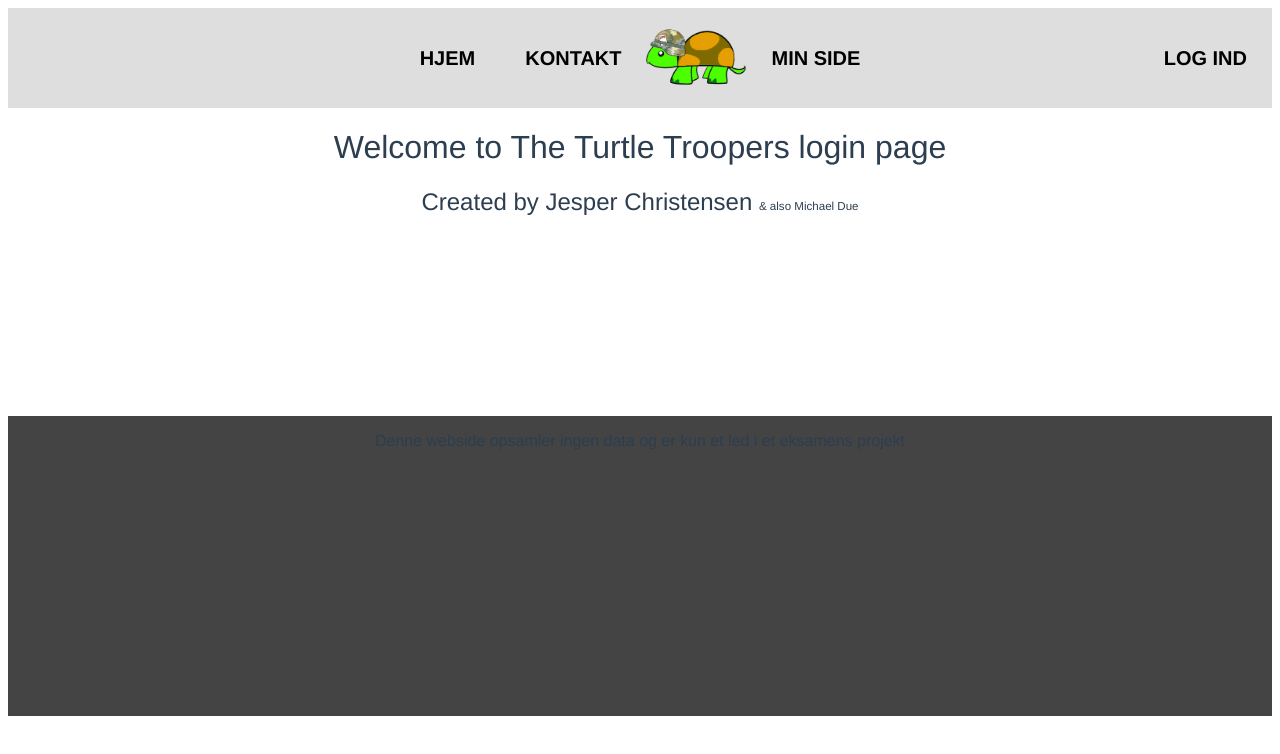
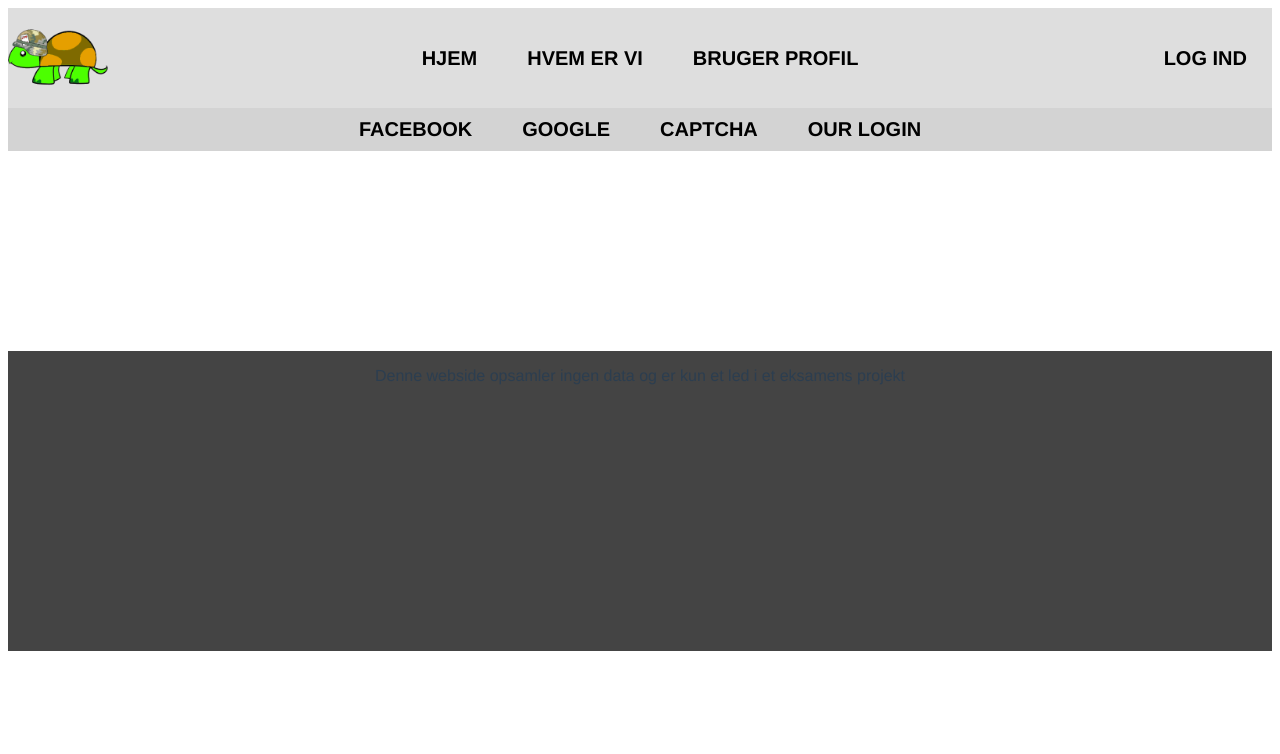
Before and after one commit to jesper3005/security-frontend, a Vue app: page /login in a window 1280 px wide. Shown: the top 754 px of the page. Built offline with nearby package versions, Linux system fonts and the light colour scheme.

Commit message:
Created LoginNavBar

```diff
--- a/src/App.vue
+++ b/src/App.vue
@@ -1,11 +1,11 @@
 <script>
-import NavigationBar from './components/Nav/Nav'
+import MainNavBar from './components/Nav/MainNavBar'
 import Footer from './components/Footer/Footer'
 
 export default {
   name: 'App',
   components: {
-    NavigationBar,
+    MainNavBar,
     Footer
   }
 }
@@ -13,7 +13,7 @@ export default {
 
 <template>
   <div id="app">
-    <navigation-bar/>
+    <main-nav-bar/>
     <router-view/>
     <Footer/>
   </div>
--- /dev/null
+++ b/src/components/Nav/LoginNavBar.vue
@@ -0,0 +1,74 @@
+<script>
+export default {
+  name: 'LoginNavBar'
+}
+</script>
+
+<template>
+  <div class="navbar">
+    <ul class="navbar-content">
+      <!-- Left content -->
+
+      <li>
+      </li>
+
+      <!-- Centered content -->
+      <li>
+        <router-link v-bind:to="'/login/facebook'" :key="1">FACEBOOK</router-link>
+      </li>
+      <li>
+        <router-link v-bind:to="'/login/google'" :key="2">GOOGLE</router-link>
+      </li>
+      <li>
+        <router-link v-bind:to="'/login/captcha'" :key="3">CAPTCHA</router-link>
+      </li>
+      <li>
+        <router-link v-bind:to="'/login/our-login'" :key="3">OUR LOGIN</router-link>
+      </li>
+
+      <!-- Right Content -->
+      <li>
+      </li>
+
+    </ul>
+  </div>
+</template>
+
+<style scoped>
+  .navbar {
+    max-height: 20%;
+    margin: 0;
+    overflow: hidden;
+    background-color: #d3d3d3;
+  }
+  .navbar-content {
+    margin: 0;
+    display: flex;
+    padding: 0 0px;
+  }
+  .navbar-content li {
+    display: flex;
+    margin: auto;
+    justify-content: center;
+  }
+  .navbar-content li:first-of-type {
+    flex: 1 0 0;
+    justify-content: left;
+  }
+  .navbar-content li:last-of-type {
+    flex: 1 0 0;
+    justify-content: right;
+  }
+  a {
+    display: flex;
+    position: relative;
+    color: black;
+    font-size: 20px;
+    text-decoration: none;
+    padding: 10px 25px;
+    font-weight: bold;
+  }
+  svg {
+    fill: #9CBEFF;
+  }
+</style>
--- a/src/components/Nav/Nav.vue
+++ b/src/components/Nav/MainNavBar.vue
@@ -1,6 +1,6 @@
 <script>
 export default {
-  name: 'NavigationBar',
+  name: 'MainNavBar'
 }
 </script>
 
@@ -9,23 +9,22 @@ export default {
     <ul class="navbar-content">
       <!-- Left content -->
 
-      <li></li>
+      <li>
+        <img src="@/assets/TTT_logo.png" height="100" width="100"/>
+      </li>
 
       <!-- Centered content -->
       <li>
         <router-link v-bind:to="'/'" :key="1">HJEM</router-link>
       </li>
       <li>
-        <router-link v-bind:to="'/'" :key="2">KONTAKT</router-link>
+        <router-link v-bind:to="'/hvem-er-vi'" :key="2">HVEM ER VI</router-link>
       </li>
       <li>
-        <img src="@/assets/TTT_logo.png" height="100" width="100"/>
+        <router-link v-bind:to="'/profile'" :key="3">BRUGER PROFIL</router-link>
       </li>
       <li>
-        <router-link v-bind:to="'/'" :key="3">MIN SIDE</router-link>
-      </li>
-      <li>
-        <router-link v-bind:to="'/'" :key="4">LOG IND</router-link>
+        <router-link v-bind:to="'/login'" :key="4">LOG IND</router-link>
       </li>
     </ul>
   </div>
--- /dev/null
+++ b/src/pages/LoginPage.vue
@@ -0,0 +1,17 @@
+<script>
+import LoginNavBar from '../components/Nav/LoginNavBar'
+
+export default {
+  name: 'LoginPage',
+  components: {
+    LoginNavBar,
+  }
+}
+</script>
+
+<template>
+  <div>
+    <LoginNavBar/>
+    <router-view></router-view>
+  </div>
+</template>
--- /dev/null
+++ b/src/pages/LoginPages/Captcha.vue
@@ -0,0 +1,11 @@
+<script>
+export default {
+  name: 'Captcha'
+}
+</script>
+
+<template>
+  <div>
+    <h1>Captcha</h1>
+  </div>
+</template>
--- /dev/null
+++ b/src/pages/LoginPages/Facebook.vue
@@ -0,0 +1,11 @@
+<script>
+export default {
+  name: 'Facebook'
+}
+</script>
+
+<template>
+  <div>
+    <h1>Facebook</h1>
+  </div>
+</template>
--- /dev/null
+++ b/src/pages/LoginPages/Google.vue
@@ -0,0 +1,11 @@
+<script>
+export default {
+  name: 'Google'
+}
+</script>
+
+<template>
+  <div>
+    <h1>Google</h1>
+  </div>
+</template>
--- /dev/null
+++ b/src/pages/LoginPages/TTTLogin.vue
@@ -0,0 +1,11 @@
+<script>
+export default {
+  name: 'TTTLogin'
+}
+</script>
+
+<template>
+  <div>
+    <h1>TTT Login</h1>
+  </div>
+</template>
--- /dev/null
+++ b/src/pages/Profile.vue
@@ -0,0 +1,11 @@
+<script>
+export default {
+  name: 'Profile'
+}
+</script>
+
+<template>
+  <div>
+    <h1>Profile</h1>
+  </div>
+</template>
--- a/src/router/index.js
+++ b/src/router/index.js
@@ -1,16 +1,40 @@
 import Vue from 'vue'
 import Router from 'vue-router'
 import HomePage from '@/pages/HomePage'
+import LoginPage from '@/pages/LoginPage'
+import Facebook from '@/pages/LoginPages/Facebook'
+import Google from '@/pages/LoginPages/Google'
+import Captcha from '@/pages/LoginPages/Captcha'
+import TTTLogin from '@/pages/LoginPages/TTTLogin'
+import Profile from '@/pages/Profile'
 
 Vue.use(Router)
 
 export default new Router({
+  mode: 'history',
   routes: [
     {
       path: '/',
       name: 'HomePage',
       component: HomePage,
+      exact: true
+    },
+    {
+      path: '/profile',
+      name: 'Profile',
+      component: Profile
+    },
+    {
+      path: '/login',
+      name: 'LoginPage',
+      component: LoginPage,
       exact: true,
+      children: [
+        { path: 'facebook', component: Facebook },
+        { path: 'google', component: Google },
+        { path: 'captcha', component: Captcha },
+        { path: 'our-login', component: TTTLogin }
+      ]
     }
   ]
 })
```
Also changed, not shown: 1 other file (tests, documents, lock files or other folders).
